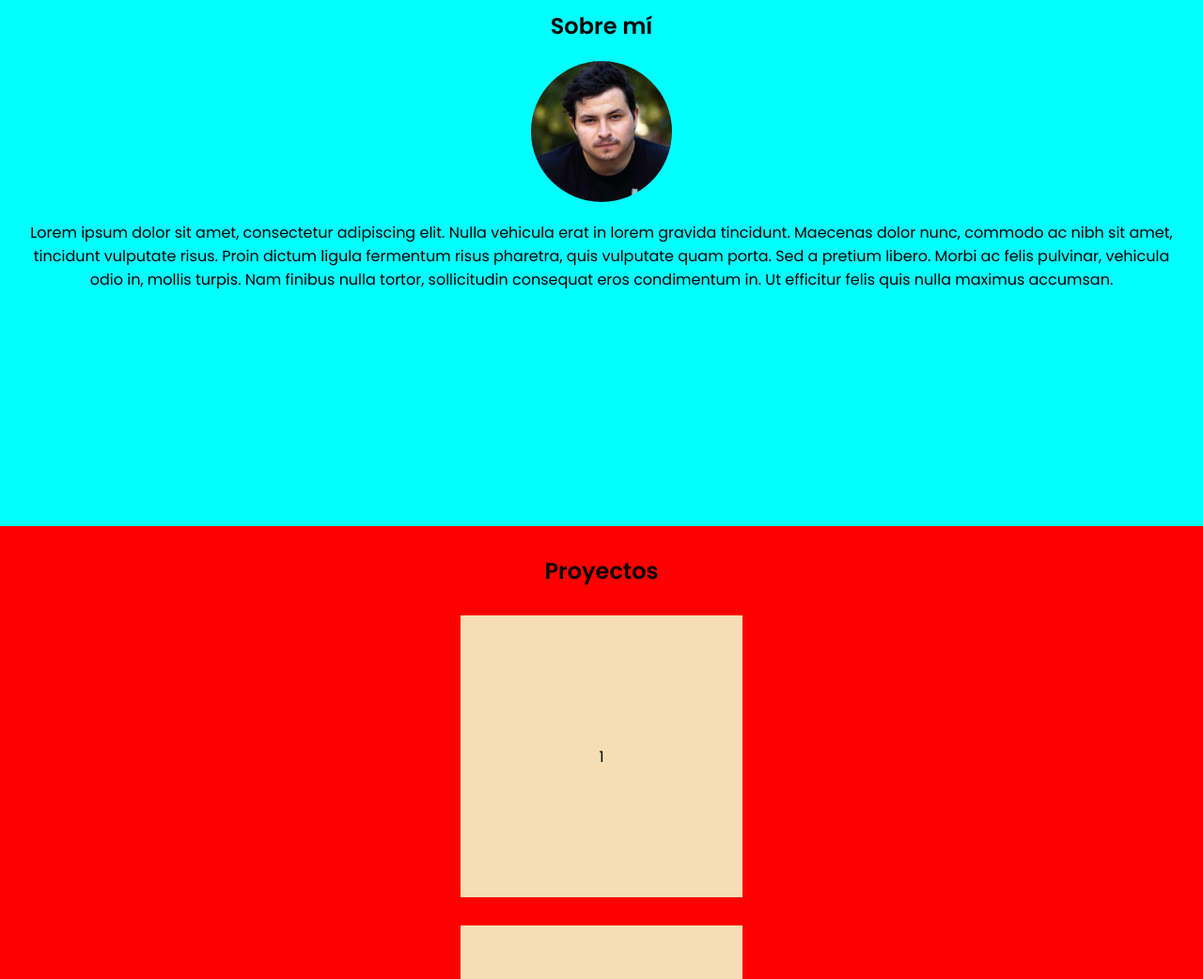
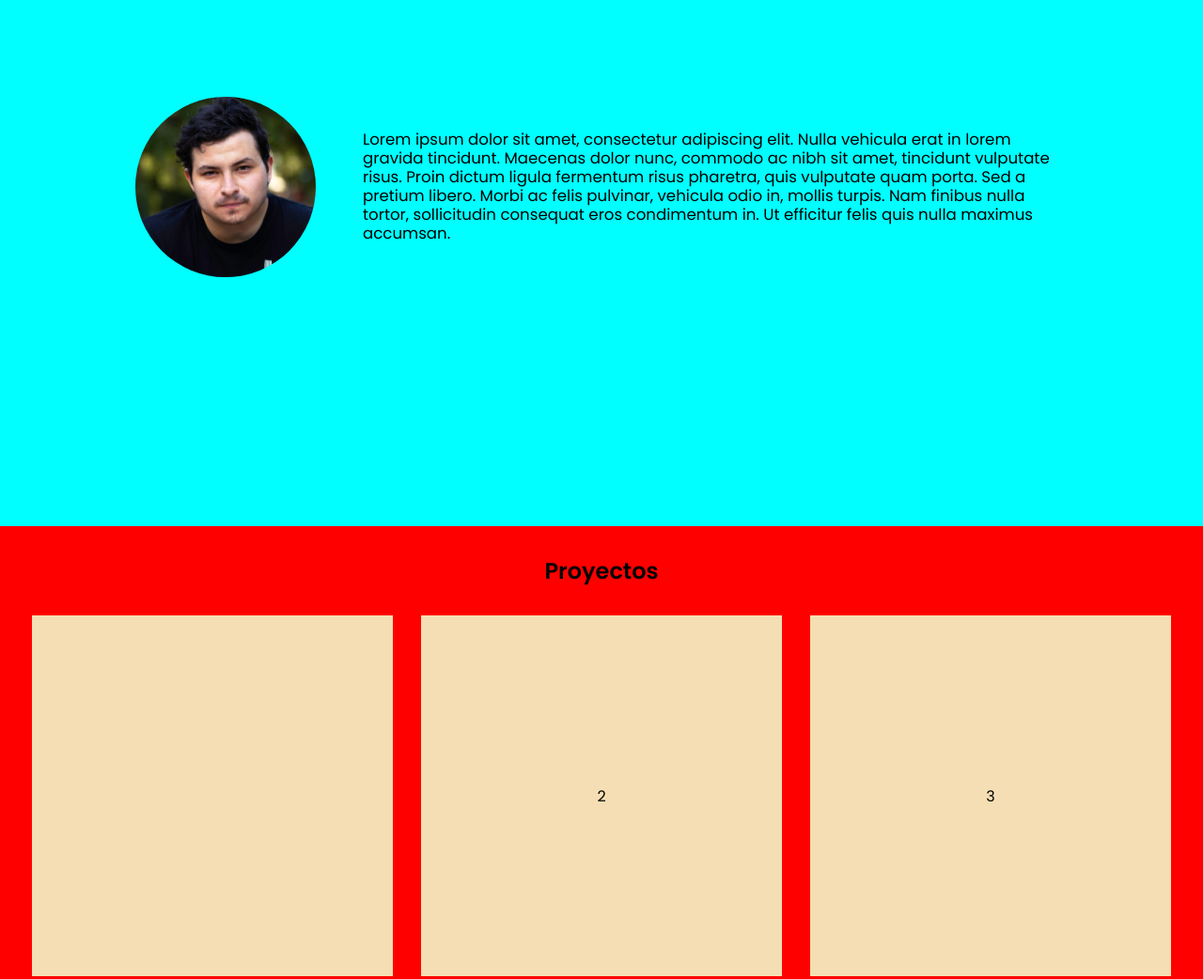
Before and after one commit to aerozfx/ramp-up, a plain HTML site: page Proyecto-RampUp/index.html in a window 1280 px wide. Shown: the part 1040-2082 px from the top of the page at 94% size. Drawn offline with Linux system fonts and the light colour scheme.

Commit message:
Actualizar HTML y CSS

```diff
--- a/Proyecto-RampUp/index.html
+++ b/Proyecto-RampUp/index.html
@@ -38,7 +38,10 @@
     <section class="portfolio">
       <h2 class="title">Proyectos</h2>
       <section class="projects">
-        <article>1</article>
+        <article>
+          <img src="" alt="">
+          <div></div>
+        </article>
         <article>2</article>
         <article>3</article>
         <article>4</article>
--- a/Proyecto-RampUp/styles/style.css
+++ b/Proyecto-RampUp/styles/style.css
@@ -7,6 +7,13 @@ MediaQueries:
     Móviles en horizontal - min-width: 768px
     Tablets en horizontal y escritorio - min-width: 1024px
     Escritorios muy anchos - min-width: 1200px
+
+    Móvil pequeño: 360 x 640 px.
+    Móvil medio: 375 x 667 px.
+    Smartphone grande: 720 x 1280 px.
+    Ordenador portátil medio: 1366 x 768 px.
+    Ordenador de escritorio medio: 1440 x 900 px.
+    PC de escritorio grande: 1920 x 1080 px.
 */
 
 :root {
@@ -104,8 +111,7 @@ nav a:hover {
 }
 
 .aboutme-info img {
-    width: 150px;
-    height: 150px;
+    width: 65vw;
     border-radius: 1000px;
 }
 
@@ -132,21 +138,85 @@ nav a:hover {
     display: flex;
         justify-content: center;
         align-items: center;
-        min-width: 300px;
+        min-width: 90vw;
         min-height: 300px;
     background-color: wheat;
 }
 
-
-
 @media screen and (min-width: 425px) {
+    .aboutme-info img {
+        height: 50vw;
+        width: 50vw;
+    }
     .hero-section {
         line-height: 9vw;
     }
 }
 
 @media screen and (min-width: 768px) {
+    .aboutme-info img {
+        height: 60vw;
+        width: 60vw;
+    }
+
+    .aboutme-info p {
+        font-size: 3vw;
+    }
     .hero-section {
         line-height: 10vw;
     }
+
+    .projects{
+        grid-template-columns: repeat(2,1fr);
+    }
+
+    .projects article {
+        min-width: 45vw;
+    }
 }
+
+@media screen and (min-width: 1024px) {
+    .hero-section {
+        line-height: 4vw;
+    }
+    .hero-section h2 {
+        font-size: 4vw;
+    }
+    .hero-section span{
+        font-size: 1.5vw;
+    }
+    .hero-section .nombre {
+        font-size: 4vw;
+        display: inline;
+    }
+
+    .aboutme h2 {
+        font-size: 3vw;
+    }
+
+    .aboutme-info{
+        padding: 100px 0px;
+        width: 80%;
+        flex-direction: row;
+        gap: 50px;
+    }
+
+    .aboutme-info img {
+        height: 15vw;
+    }
+
+    .aboutme-info p {
+        line-height: 20px;
+        text-align: left;
+        font-size: 1.3vw;
+    }
+
+    .projects {
+        grid-template-columns: repeat(3, 1fr);
+    }
+
+    .projects article {
+        min-width: 30vw;
+        min-height: 30vw;
+    }
+}
```
